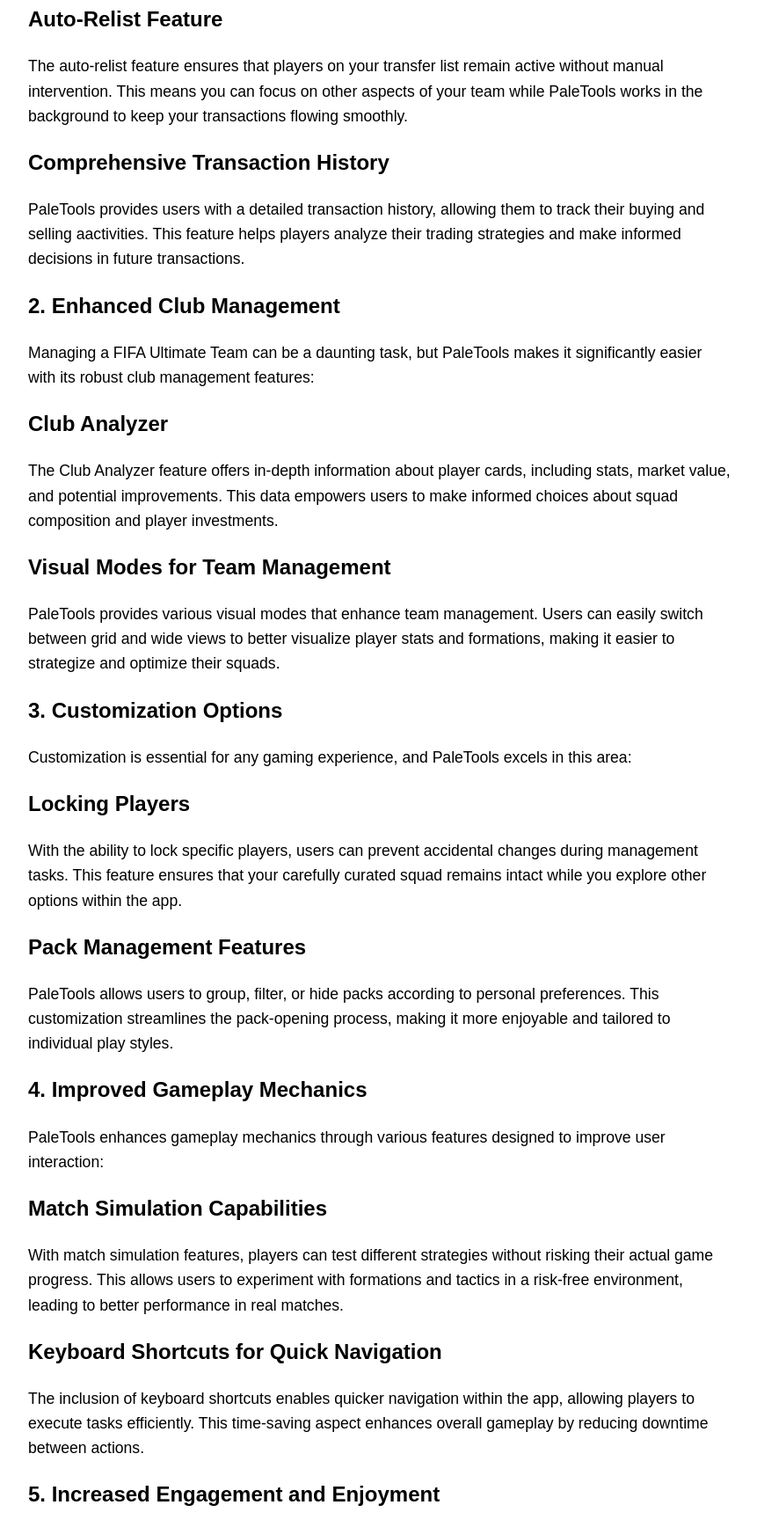
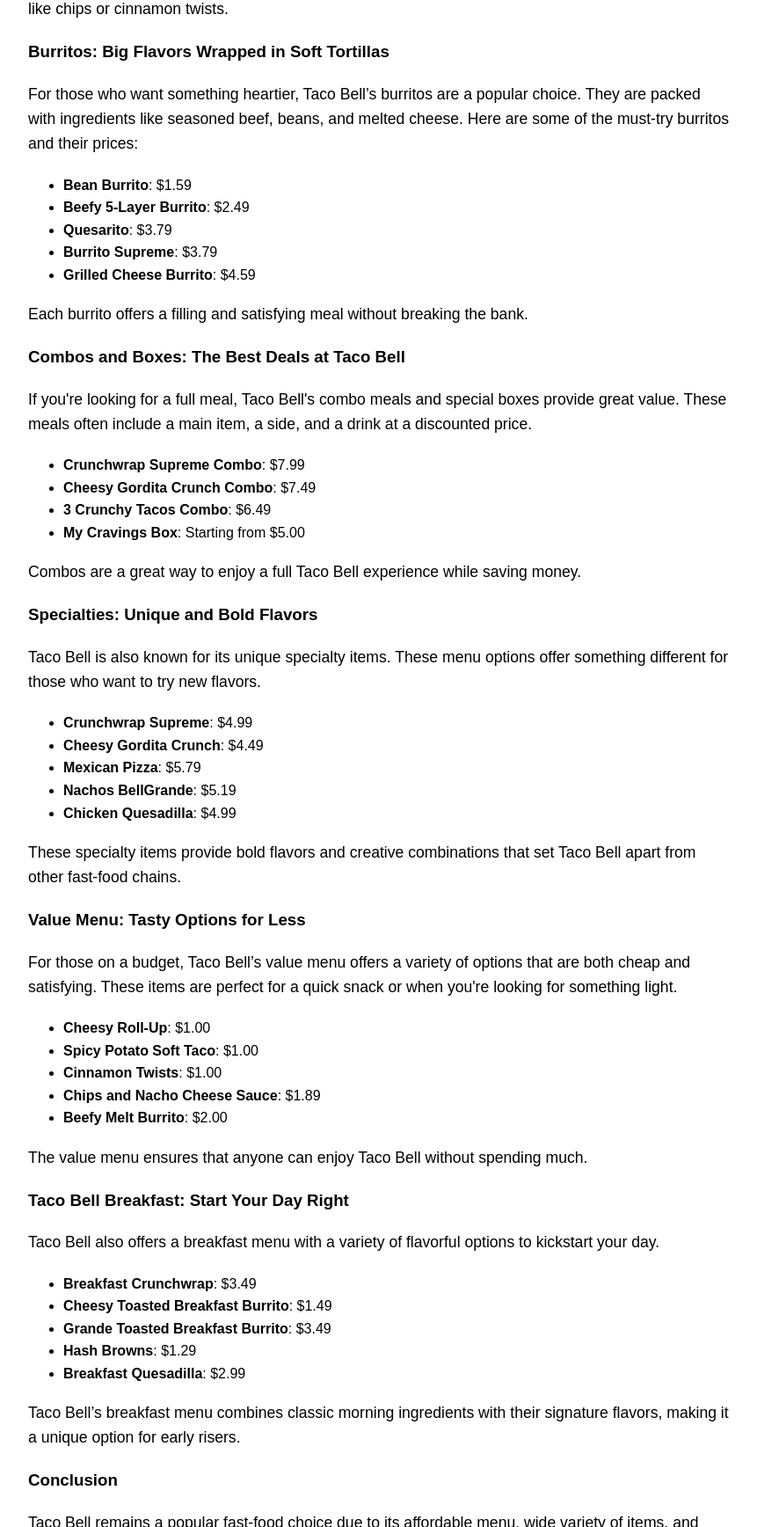
Before and after one commit to itsleewong/menu, a plain HTML site: page index.html in a window 1280 px wide. Shown: the part 1064-2800 px from the top of the page at 88% size, without its empty margins (208-1069 px from the left). Drawn offline with Linux system fonts and the light colour scheme.

Commit message:
Update index.html

```diff
--- a/index.html
+++ b/index.html
@@ -2,11 +2,11 @@
 <!DOCTYPE html>
 <html>
 <head>
- <title> Discover the Benefits of Using PaleTools for FIFA Ultimate Team</title>
-<meta name="description" content=" Explore the key benefits of using PaleTools for FIFA Ultimate Team. Learn how this powerful tool enhances gameplay.">
+ <title> Taco Bell Menu and Prices: A Complete Guide for 2024</title>
+<meta name="description" content=" Taco Bell is known for its delicious and affordable Mexican-inspired fast food. With a variety of options, there's something for everyone.">
  <meta name="robots" content="index,follow">
-<link rel="canonical" href="https://itssammike.github.io/paledroid/">
- <meta name="google-site-verification" content="C4RhNXq3jSYVPES_qCZDN8SIMTInL-bKBq5ZdVwZSgY" />
+<link rel="canonical" href="https://itsleewong.github.io/menu/">
+
 
   <style>
     body {
@@ -46,53 +46,91 @@
 <body>
 
   <header>
-    <h1>Discover the Benefits of Using PaleTools for FIFA Ultimate Team</h1>
+    <h1>Taco Bell Menu and Prices: A Complete Guide for 2024</h1>
    </header>
   <main>
 
-<p>In the competitive landscape of EA Sports FC 24 Ultimate Team, players are always on the lookout for tools that can enhance their experience and improve their gameplay. PaleTools is a third-party application designed specifically for FIFA Ultimate Team, offering a range of features that streamline various aspects of the game. This article explores the significant benefits of using <a href="https://paletools.cc/">PaleTools</a>, demonstrating how it can elevate your FIFA experience and help you build your ultimate team more effectively.</p>
+<p>Taco Bell is known for its delicious and affordable Mexican-inspired fast food. With a variety of options, there's something for everyone, whether you're craving tacos, burritos, or something more unique like their Crunchwrap. </p>
+<p>In this article, we’ll explore <a href="https://tacobellmenuprices.us/">Taco bell’s menu rates, their items and why it's a go-to spot for budget-friendly meals.</p>
 
 <div style="text-align: center;">
- <img src="https://i.postimg.cc/k5yM1tQd/1-5.jpg" alt="paletools.jpg" style="max-width: 100%; height: auto;">
+ <img src="https://i.postimg.cc/pdT5dqBs/1-1.jpg" alt="menu.jpg" style="max-width: 100%; height: auto;">
 </div>
 
 <h2> <a href="https://paletools.pages.dev/">How PaleTools Enhances User Experience in FIFA Ultimate Team</a></h2>
 
-<h2 class="mb-2 mt-6 text-lg first:mt-3">1. Streamlined Market Transactions</h2>
-<p>One of the standout benefits of using PaleTools is its ability to optimize market transactions. The application provides several features that simplify the buying and selling process:</p>
-<h2 class="mb-2 mt-6 text-lg first:mt-3">Efficient Player Sniping</h2>
-<p>PaleTools allows users to quickly identify and purchase players at the best prices through its player sniping functionality. With keyboard shortcuts and real-time market data, players can capitalize on opportunities without wasting time scrolling through endless listings.</p>
-<h2 class="mb-2 mt-6 text-lg first:mt-3">Auto-Relist Feature</h2>
-<p>The auto-relist feature ensures that players on your transfer list remain active without manual intervention. This means you can focus on other aspects of your team while PaleTools works in the background to keep your transactions flowing smoothly.</p>
-<h2 class="mb-2 mt-6 text-lg first:mt-3">Comprehensive Transaction History</h2>
-<p>PaleTools provides users with a detailed transaction history, allowing them to track their buying and selling aactivities. This feature helps players analyze their trading strategies and make informed decisions in future transactions.</p>
-<h2 class="mb-2 mt-6 text-lg first:mt-3">2. Enhanced Club Management</h2>
-<p>Managing a FIFA Ultimate Team can be a daunting task, but PaleTools makes it significantly easier with its robust club management features:</p>
-<h2 class="mb-2 mt-6 text-lg first:mt-3">Club Analyzer</h2>
-<p>The Club Analyzer feature offers in-depth information about player cards, including stats, market value, and potential improvements. This data empowers users to make informed choices about squad composition and player investments.</p>
-<h2 class="mb-2 mt-6 text-lg first:mt-3">Visual Modes for Team Management</h2>
-<p>PaleTools provides various visual modes that enhance team management. Users can easily switch between grid and wide views to better visualize player stats and formations, making it easier to strategize and optimize their squads.</p>
+<h3><strong>Taco Bell Tacos: Classic Favorites at Great Prices</strong></h3>
+<p><span style="font-weight: 400;">Taco Bell is famous for its range of tacos, and they come at unbeatable prices. Here&rsquo;s a breakdown of some of their most popular taco options:</span></p>
+<ul>
+<li style="font-weight: 400;" aria-level="1"><strong>Crunchy Taco</strong><span style="font-weight: 400;">: $1.49</span></li>
+<li style="font-weight: 400;" aria-level="1"><strong>Soft Taco</strong><span style="font-weight: 400;">: $1.49</span></li>
+<li style="font-weight: 400;" aria-level="1"><strong>Doritos Locos Taco</strong><span style="font-weight: 400;">: $2.49</span></li>
+<li style="font-weight: 400;" aria-level="1"><strong>Grilled Cheese Dipping Taco</strong><span style="font-weight: 400;">: $3.59</span></li>
+<li style="font-weight: 400;" aria-level="1"><strong>Supreme Tacos</strong><span style="font-weight: 400;">: Starting from $2.19</span></li>
+</ul>
+<p><span style="font-weight: 400;">These tacos can be ordered individually or as part of a combo meal, which includes a drink and a side like chips or cinnamon twists.</span></p>
+<h3><strong>Burritos: Big Flavors Wrapped in Soft Tortillas</strong></h3>
+<p><span style="font-weight: 400;">For those who want something heartier, Taco Bell&rsquo;s burritos are a popular choice. They are packed with ingredients like seasoned beef, beans, and melted cheese. Here are some of the must-try burritos and their prices:</span></p>
+<ul>
+<li style="font-weight: 400;" aria-level="1"><strong>Bean Burrito</strong><span style="font-weight: 400;">: $1.59</span></li>
+<li style="font-weight: 400;" aria-level="1"><strong>Beefy 5-Layer Burrito</strong><span style="font-weight: 400;">: $2.49</span></li>
+<li style="font-weight: 400;" aria-level="1"><strong>Quesarito</strong><span style="font-weight: 400;">: $3.79</span></li>
+<li style="font-weight: 400;" aria-level="1"><strong>Burrito Supreme</strong><span style="font-weight: 400;">: $3.79</span></li>
+<li style="font-weight: 400;" aria-level="1"><strong>Grilled Cheese Burrito</strong><span style="font-weight: 400;">: $4.59</span></li>
+</ul>
+<p><span style="font-weight: 400;">Each burrito offers a filling and satisfying meal without breaking the bank.</span></p>
+<h3><strong>Combos and Boxes: The Best Deals at Taco Bell</strong></h3>
+<p><span style="font-weight: 400;">If you're looking for a full meal, Taco Bell's combo meals and special boxes provide great value. These meals often include a main item, a side, and a drink at a discounted price.</span></p>
+<ul>
+<li style="font-weight: 400;" aria-level="1"><strong>Crunchwrap Supreme Combo</strong><span style="font-weight: 400;">: $7.99</span></li>
+<li style="font-weight: 400;" aria-level="1"><strong>Cheesy Gordita Crunch Combo</strong><span style="font-weight: 400;">: $7.49</span></li>
+<li style="font-weight: 400;" aria-level="1"><strong>3 Crunchy Tacos Combo</strong><span style="font-weight: 400;">: $6.49</span></li>
+<li style="font-weight: 400;" aria-level="1"><strong>My Cravings Box</strong><span style="font-weight: 400;">: Starting from $5.00</span></li>
+</ul>
+<p><span style="font-weight: 400;">Combos are a great way to enjoy a full Taco Bell experience while saving money.</span></p>
+<h3><strong>Specialties: Unique and Bold Flavors</strong></h3>
 
-    <h2 class="mb-2 mt-6 text-lg first:mt-3">3. Customization Options</h2>
-<p>Customization is essential for any gaming experience, and PaleTools excels in this area:</p>
-<h2 class="mb-2 mt-6 text-lg first:mt-3">Locking Players</h2>
-<p>With the ability to lock specific players, users can prevent accidental changes during management tasks. This feature ensures that your carefully curated squad remains intact while you explore other options within the app.</p>
-<h2 class="mb-2 mt-6 text-lg first:mt-3">Pack Management Features</h2>
-<p>PaleTools allows users to group, filter, or hide packs according to personal preferences. This customization streamlines the pack-opening process, making it more enjoyable and tailored to individual play styles.</p>
-<h2 class="mb-2 mt-6 text-lg first:mt-3">4. Improved Gameplay Mechanics</h2>
-<p>PaleTools enhances gameplay mechanics through various features designed to improve user interaction:</p>
-<h2 class="mb-2 mt-6 text-lg first:mt-3">Match Simulation Capabilities</h2>
-<p>With match simulation features, players can test different strategies without risking their actual game progress. This allows users to experiment with formations and tactics in a risk-free environment, leading to better performance in real matches.</p>
-<h2 class="mb-2 mt-6 text-lg first:mt-3">Keyboard Shortcuts for Quick Navigation</h2>
-<p>The inclusion of keyboard shortcuts enables quicker navigation within the app, allowing players to execute tasks efficiently. This time-saving aspect enhances overall gameplay by reducing downtime between actions.</p>
-<h2 class="mb-2 mt-6 text-lg first:mt-3">5. Increased Engagement and Enjoyment</h2>
-<p>Using PaleTools not only improves efficiency but also increases user engagement:</p>
-<h2 class="mb-2 mt-6 text-lg first:mt-3">Competitive Features</h2>
-<p>PaleTools includes competitive features that allow users to engage with other players in simulated matches or competitions. This aspect fosters a sense of community and encourages friendly rivalry among users.</p>
-<h2 class="mb-2 mt-6 text-lg first:mt-3">Sense of Accomplishment</h2>
-<p>By providing tools that empower players to build their ultimate teams effectively, PaleTools enhances the sense of accomplishment when achieving goals within FIFA Ultimate Team. As players assemble powerful squads and compete at higher levels, their enjoyment of the game increases significantly.</p>
-<h2 class="mb-2 mt-6 text-lg first:mt-3">Conclusion</h2>
-<p>PaleTools stands out as an essential utility for FIFA Ultimate Team players seeking to enhance their gaming experience. With its streamlined market transactions, enhanced club management capabilities, extensive customization options, improved gameplay mechanics, and increased engagement opportunities, PaleTools empowers users to build their ultimate teams more effectively than ever before. While there are some risks associated with using third-party applications, the benefits provided by PaleTools make it a valuable addition for dedicated FIFA enthusiasts looking to elevate their gameplay. For those ready to take their FIFA experience to new heights, exploring tools like&nbsp; paletools &nbsp;can be a transformative journey that unlocks new possibilities within EA Sports FC 24 Ultimate Team.</p>
+   <p><span style="font-weight: 400;">Taco Bell is also known for its unique specialty items. These menu options offer something different for those who want to try new flavors.</span></p>
+<ul>
+<li style="font-weight: 400;" aria-level="1"><strong>Crunchwrap Supreme</strong><span style="font-weight: 400;">: $4.99</span></li>
+<li style="font-weight: 400;" aria-level="1"><strong>Cheesy Gordita Crunch</strong><span style="font-weight: 400;">: $4.49</span></li>
+<li style="font-weight: 400;" aria-level="1"><strong>Mexican Pizza</strong><span style="font-weight: 400;">: $5.79</span></li>
+<li style="font-weight: 400;" aria-level="1"><strong>Nachos BellGrande</strong><span style="font-weight: 400;">: $5.19</span></li>
+<li style="font-weight: 400;" aria-level="1"><strong>Chicken Quesadilla</strong><span style="font-weight: 400;">: $4.99</span></li>
+</ul>
+<p><span style="font-weight: 400;">These specialty items provide bold flavors and creative combinations that set Taco Bell apart from other fast-food chains.</span></p>
+<h3><strong>Value Menu: Tasty Options for Less</strong></h3>
+<p><span style="font-weight: 400;">For those on a budget, Taco Bell&rsquo;s value menu offers a variety of options that are both cheap and satisfying. These items are perfect for a quick snack or when you're looking for something light.</span></p>
+<ul>
+<li style="font-weight: 400;" aria-level="1"><strong>Cheesy Roll-Up</strong><span style="font-weight: 400;">: $1.00</span></li>
+<li style="font-weight: 400;" aria-level="1"><strong>Spicy Potato Soft Taco</strong><span style="font-weight: 400;">: $1.00</span></li>
+<li style="font-weight: 400;" aria-level="1"><strong>Cinnamon Twists</strong><span style="font-weight: 400;">: $1.00</span></li>
+<li style="font-weight: 400;" aria-level="1"><strong>Chips and Nacho Cheese Sauce</strong><span style="font-weight: 400;">: $1.89</span></li>
+<li style="font-weight: 400;" aria-level="1"><strong>Beefy Melt Burrito</strong><span style="font-weight: 400;">: $2.00</span></li>
+</ul>
+<p><span style="font-weight: 400;">The value menu ensures that anyone can enjoy Taco Bell without spending much.</span></p>
+<h3><strong>Taco Bell Breakfast: Start Your Day Right</strong></h3>
+<p><span style="font-weight: 400;">Taco Bell also offers a breakfast menu with a variety of flavorful options to kickstart your day.</span></p>
+<ul>
+<li style="font-weight: 400;" aria-level="1"><strong>Breakfast Crunchwrap</strong><span style="font-weight: 400;">: $3.49</span></li>
+<li style="font-weight: 400;" aria-level="1"><strong>Cheesy Toasted Breakfast Burrito</strong><span style="font-weight: 400;">: $1.49</span></li>
+<li style="font-weight: 400;" aria-level="1"><strong>Grande Toasted Breakfast Burrito</strong><span style="font-weight: 400;">: $3.49</span></li>
+<li style="font-weight: 400;" aria-level="1"><strong>Hash Browns</strong><span style="font-weight: 400;">: $1.29</span></li>
+<li style="font-weight: 400;" aria-level="1"><strong>Breakfast Quesadilla</strong><span style="font-weight: 400;">: $2.99</span></li>
+</ul>
+<p><span style="font-weight: 400;">Taco Bell&rsquo;s breakfast menu combines classic morning ingredients with their signature flavors, making it a unique option for early risers.</span></p>
+<h3><strong>Conclusion</strong></h3>
+<p><span style="font-weight: 400;">Taco Bell remains a popular fast-food choice due to its affordable menu, wide variety of items, and bold flavors. Whether you're grabbing a quick taco, indulging in a burrito, or treating yourself to a combo meal, Taco Bell's prices cater to everyone. With options starting as low as $1, it's easy to satisfy your cravings without spending a lot. Next time you're hungry, consider Taco Bell as a tasty and budget-friendly option.</span></p>
+
+
+
+
+
+
+
+
+
+
 
 
 
```
